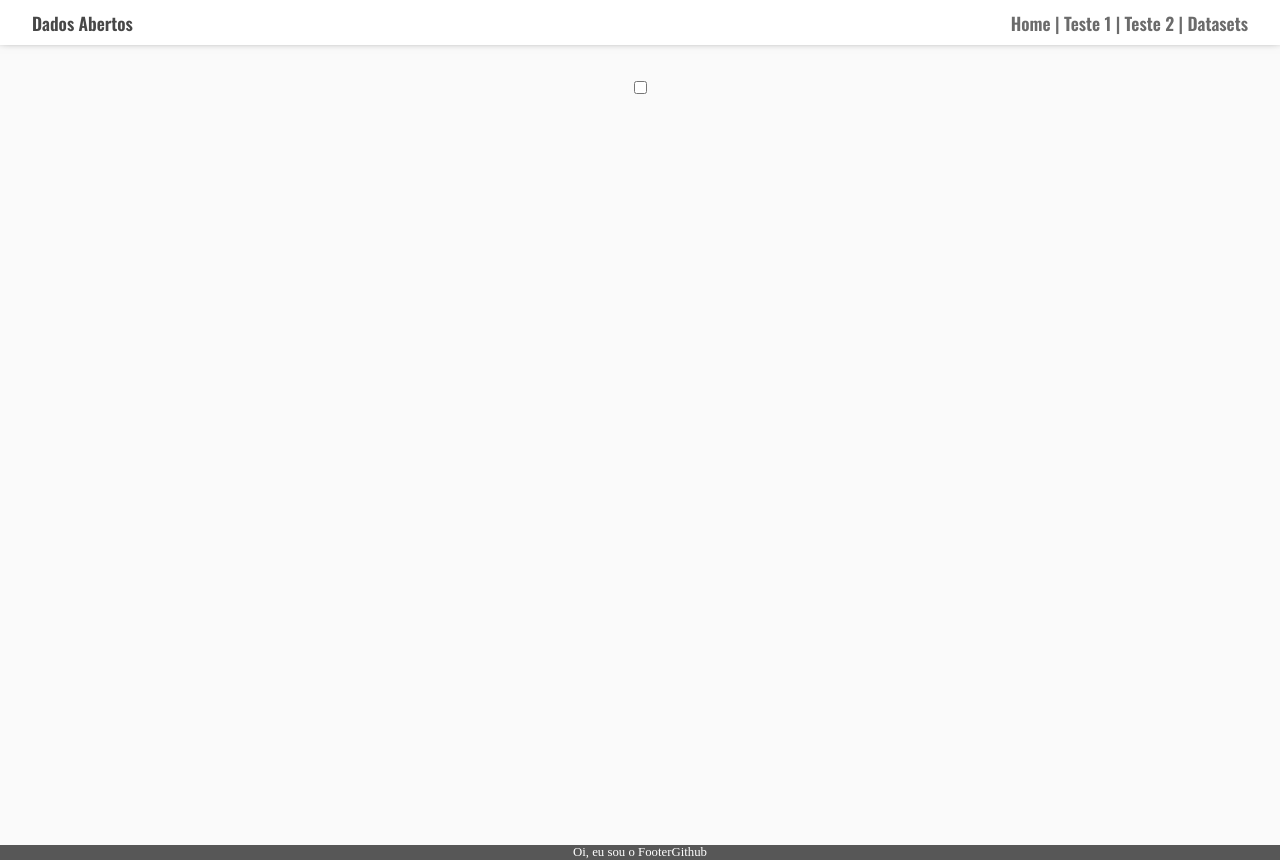
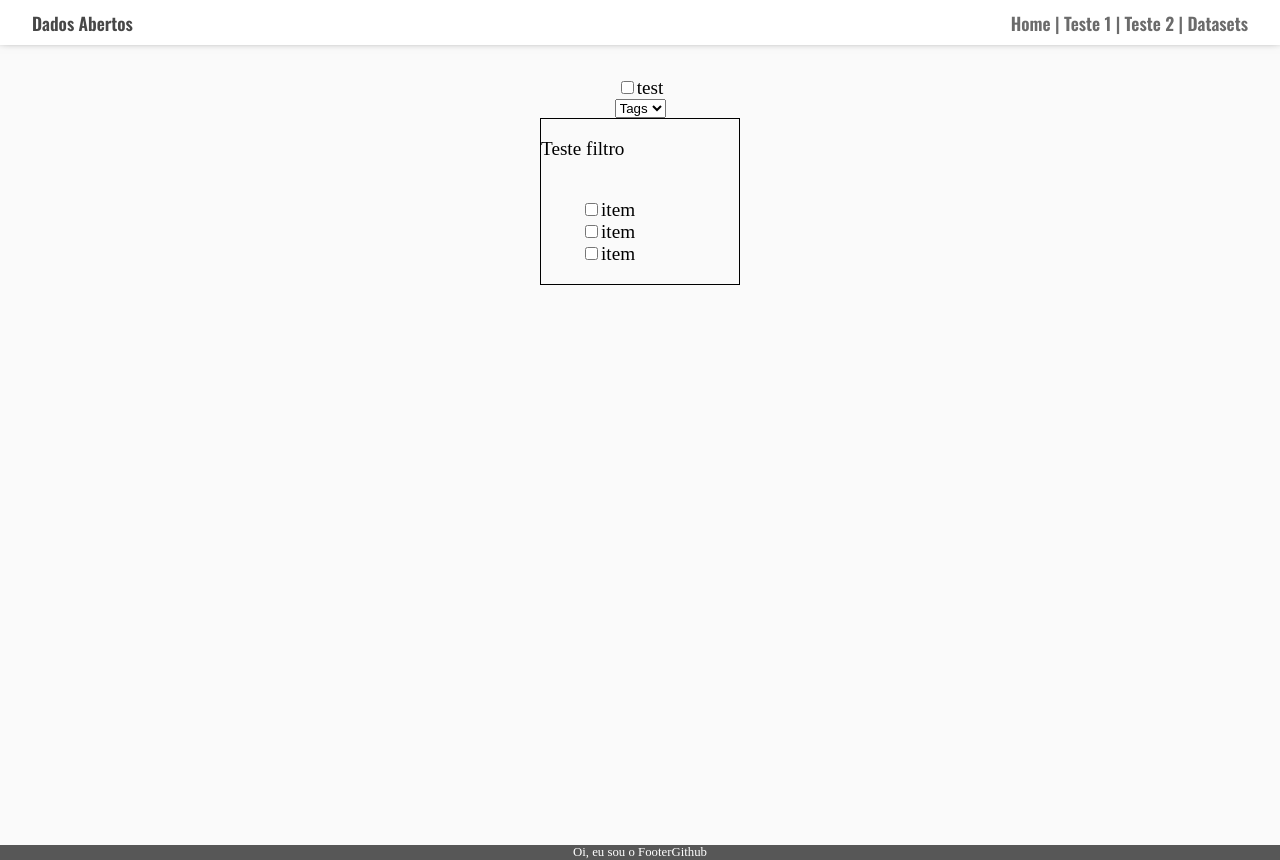
Before and after one commit to RicardoIreno/dados-abertos-ckan, a Next.js app: page / in a window 1280 px wide. Built offline with nearby package versions, Linux system fonts and the light colour scheme.

Commit message:
feat filter

```diff
--- a/src/components/atoms/Checkbox.tsx
+++ b/src/components/atoms/Checkbox.tsx
@@ -1,4 +1,4 @@
-import { ChangeEventHandler, InputHTMLAttributes, ReactNode, useState } from 'react'
+import { ChangeEventHandler, InputHTMLAttributes, ReactNode, useEffect, useState } from 'react'
 import styled from 'styled-components'
 import Wrapper from '../atoms/Wrapper'
 
@@ -10,23 +10,32 @@ type LabelProps = {
   checked?: boolean
 }
 const Label = styled.label<LabelProps>`
-  font-weight: ${props => props.checked ? 400 : 600};
+  font-weight: ${props => props.checked ? 600 : 400};
 `
 
 interface Props extends InputHTMLAttributes<HTMLInputElement> {
   name: string
 }
 
-const Checkbox = ( {value, ...rest}: Props ) => {
+const Checkbox = ( {name, ...rest}: Props ) => {
   const [checked, setChecked] = useState(false);
+  const [value, setValue] = useState(name)
 
    function handleCheckboxChange(){
       setChecked(!checked);
    }
 
+   useEffect( ()=>{
+     if (checked) {
+
+     }
+   },[checked])
+
+
+
   return(
     <Label checked={checked} onClick={handleCheckboxChange}><Me/>
-      {value}
+      {name}
     </Label>
   )
 }
--- /dev/null
+++ b/src/components/molecules/CheckSelect.tsx
@@ -0,0 +1,36 @@
+import React, { SelectHTMLAttributes, useState} from 'react'
+import Checkbox from '../atoms/Checkbox'
+
+
+interface SelectProps extends SelectHTMLAttributes<HTMLSelectElement> {
+  name: string
+  options: string[]
+}
+
+const CheckSelect = ({name, options, ...rest }: SelectProps ) => {
+  const [open, setOpen] = useState(false)
+  const [selection, setSelection] = useState([])
+
+
+  return (
+    <select className="select" name={name} {...rest}>
+      <option value="" disabled hidden>Tags</option>
+      <option value="test">Tags</option>
+
+      {options.map( item => {
+        <option key={item} >
+          {item}
+          <Checkbox key={item} name={item} />
+        </option>
+        })}
+    </select>
+
+    // <option
+    // key={option.value}
+    // value={option.value}>
+    // {option.value}
+    // </option>
+
+  )
+}
+export default CheckSelect
--- /dev/null
+++ b/src/components/molecules/FilterSelector.tsx
@@ -0,0 +1,65 @@
+import React, { SelectHTMLAttributes, useState} from 'react'
+import Checkbox from '../atoms/Checkbox'
+import styled from 'styled-components'
+import { CheckSelect } from '.'
+
+
+const Me = styled.div`
+    display: flex;
+    width: 200px;
+    min-height: 38px;
+    flex-wrap: wrap;
+    border: 1px black solid;
+`
+
+type ItemProps = {
+  display?: boolean
+}
+
+const List = styled.ul<ItemProps>`
+  display: ${props => props.display ? 'flex' : 'none'};
+  flex-direction: column;
+  width: 100%;
+`
+
+
+type Props = {
+  name?: string
+  options?: string[]
+}
+
+
+const FilterSelector = ({name, options, ...rest }: Props ) => {
+  const [opened, setOpened] = useState(false)
+  const [selection, setSelection] = useState([])
+
+  function handleClick() {
+    setOpened(!open)
+    console.log(open)
+
+  }
+
+  function isItemInSelection(item: string) {
+    if (selection.some(current => current === item )) {
+      return true;
+    }
+    return false;
+  }
+
+
+  return (
+    <Me onClick={() => handleClick}>
+
+      <p>{name}</p>
+
+      <List display={true}>
+        {options.map( item => (
+          <Checkbox name='item'/>
+        ))}
+      </List>
+
+    </Me>
+
+  )
+}
+export default FilterSelector
--- a/src/components/molecules/index.ts
+++ b/src/components/molecules/index.ts
@@ -2,5 +2,6 @@ import MainSearchBar from './MainSearchBar'
 import MainSearchBarV2 from './MainSearchBarV2'
 import DatasetCard from "./DatasetCard"
 import MenuHeader from "./MenuHeader"
+import CheckSelect from "./CheckSelect"
 
-export {DatasetCard, MenuHeader, MainSearchBar, MainSearchBarV2 }
+export {DatasetCard, MenuHeader, MainSearchBar, MainSearchBarV2, CheckSelect }
--- a/src/libs/datasetLib.ts
+++ b/src/pages/api/datasetLib.ts
@@ -1,11 +1,11 @@
-import ApiCkan from '../services/apiCkan'
+import ApiCkan from '../../services/apiCkan'
 import {
   ListResponse,
   DatasetResponse,
   Dataset,
   SearchDatasetResponse,
   SearchDataset,
-} from '../types/types'
+} from '../../types/types'
 
 
 export function listDatasets() {
--- a/src/pages/datasets.tsx
+++ b/src/pages/datasets.tsx
@@ -2,7 +2,7 @@ import {Wrapper} from '../components/atoms'
 import {DatasetCard} from '../components/molecules'
 import Default from '../components/templates/Default'
 import styled from 'styled-components'
-import { getAllDatasets } from '../libs/datasetLib'
+import { getAllDatasets } from './api/datasetLib'
 import { Dataset } from '../types/types'
 
 const MyWrapper = styled(Wrapper)`
--- a/src/pages/index.tsx
+++ b/src/pages/index.tsx
@@ -1,8 +1,14 @@
 import Head from 'next/head'
+import { useState } from 'react'
 import Checkbox from '../components/atoms/Checkbox'
+import {CheckSelect} from '../components/molecules'
+import FilterSelector from '../components/molecules/FilterSelector'
 import Default from '../components/templates/Default'
 
+const teste = ['teste','testando','testão']
+
 export default function Home() {
+  const [tagSelectValue, setTagSelectValue] = useState('')
 
   return (
     <>
@@ -16,6 +22,15 @@ export default function Home() {
 
         <Checkbox name="test" />
 
+        <CheckSelect
+          name='testeSelect'
+          options={teste}
+          value={tagSelectValue}
+          onChange={e => setTagSelectValue(e.target.value)}
+        />
+
+        <FilterSelector name='Teste filtro' options={teste} />
+
       </Default>
 
     </>
--- a/src/pages/test.tsx
+++ b/src/pages/test.tsx
@@ -4,7 +4,7 @@ import {Dataset} from '../types/types'
 import Default from '../components/templates/Default'
 import { Wrapper } from '../components/atoms'
 import { DatasetCard, MainSearchBar } from '../components/molecules'
-import { searchDataset } from '../libs/datasetLib';
+import { searchDataset } from './api/datasetLib';
 import useDebounce from '../libs/useDebounce'
 
 const MyWrapper = styled(Wrapper)`
--- a/src/pages/test2.tsx
+++ b/src/pages/test2.tsx
@@ -4,7 +4,7 @@ import {Dataset} from '../types/types'
 import Default from '../components/templates/Default'
 import { Wrapper } from '../components/atoms'
 import { DatasetCard, MainSearchBarV2 } from '../components/molecules'
-import { searchDataset } from '../libs/datasetLib';
+import { searchDataset } from './api/datasetLib';
 
 const MyWrapper = styled(Wrapper)`
   flex-direction: column;
```
Also changed, not shown: next.config.js (added, +10 -0 lines), 1 other file (tests, documents, lock files or other folders).
